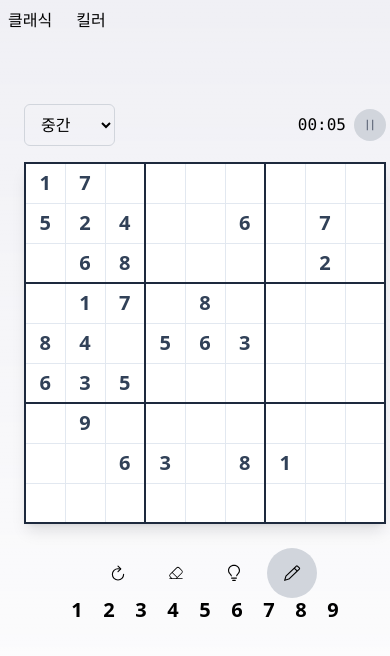
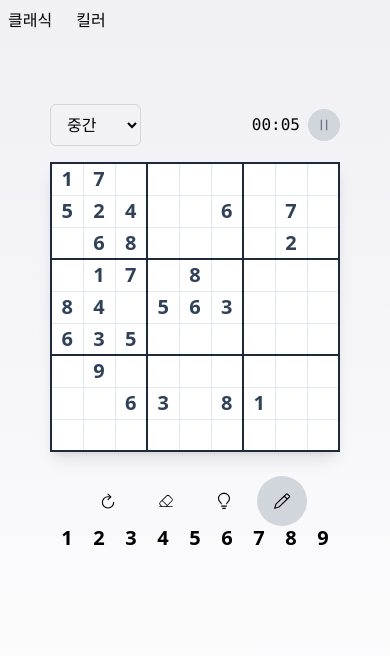
Before and after one commit to KimDanwoo/labs, a Next.js app: page / in a window 390 px wide. Shown: the top 656 px of the page. Built offline with nearby package versions, Linux system fonts and the light colour scheme.

Commit message:
✨ refactor: 스도쿠 셀 관련 유틸리티 함수 제거 및 코드 최적화 - 셀 스타일 관련 로직을 훅으로 통합하고, 불필요한 테스트 코드 정리

```diff
--- a/app/page.tsx
+++ b/app/page.tsx
@@ -12,7 +12,7 @@ const PauseGameOverlay = dynamic(() => import("@widgets/game-overlays/ui/PauseGa
 
 export default function Home() {
   return (
-    <main className="min-w-[400px] min-h-screen flex flex-col gap-6">
+    <main className="min-w-[380px] min-h-screen flex flex-col gap-6">
       <GameModeSelector />
 
       <div className="mx-auto p-6  rounded-lg flex flex-col lg:flex-row">
@@ -27,7 +27,7 @@ export default function Home() {
             <SudokuBoard />
           </div>
         </div>
-        <div className="lg:max-w-[400px]">
+        <div className="lg:max-w-[380px]">
           <Controls />
 
           <SelectNumber />
--- a/src/entities/cell/model/utils.ts
+++ b/src/entities/cell/model/cellStyle.ts
@@ -54,8 +54,8 @@ export function buildCellClassName(
 ) {
   const baseClasses = [
     "relative",
-    "min-w-10 min-h-10",
-    "w-10 h-10",
+    "min-w-8 min-h-8",
+    "w-8 h-8",
     "md:w-12 md:h-12",
     "lg:w-14 lg:h-14",
     "border border-slate-200",
--- a/src/features/game-board/model/hooks/index.ts
+++ b/src/features/game-board/model/hooks/index.ts
@@ -1 +1,2 @@
+export * from "./useCell";
 export * from "./useKillerCage";
--- /dev/null
+++ b/src/features/game-board/model/hooks/useCell.tsx
@@ -0,0 +1,115 @@
+import { buildCellClassName, getCellBorderStyles, getCellHighlightStyles } from "@entities/cell/model/cellStyle";
+import { CellProps } from "@entities/cell/model/types";
+import { useSudokuStore } from "@features/game-controls/model/stores";
+import { KeyboardEvent, useCallback, useMemo } from "react";
+
+export const useCell = ({ cell, row, col, onSelect }: CellProps) => {
+  const highlightedCells = useSudokuStore((state) => state.highlightedCells);
+  const gameMode = useSudokuStore((state) => state.gameMode);
+  const isNoteMode = useSudokuStore((state) => state.isNoteMode);
+  const timerActive = useSudokuStore((state) => state.timerActive);
+
+  const cellKey = `${row}-${col}`;
+  const highlight = highlightedCells[cellKey] || {
+    selected: false,
+    related: false,
+    sameValue: false,
+  };
+
+  // 메모화된 스타일 계산
+  const borderStyles = useMemo(() => getCellBorderStyles(row, col), [row, col]);
+  const highlightStyles = useMemo(
+    () => getCellHighlightStyles(highlight, cell.isConflict),
+    [highlight, cell.isConflict],
+  );
+  const className = useMemo(
+    () => buildCellClassName(highlightStyles, borderStyles, cell.isInitial),
+    [highlightStyles, borderStyles, cell.isInitial],
+  );
+
+  // 접근성을 위한 ARIA 레이블 생성
+  const ariaLabel = useMemo(() => {
+    const position = `${row + 1}행 ${col + 1}열`;
+    const value = cell.value ? `값 ${cell.value}` : "빈 칸";
+    const status = cell.isInitial ? "초기값" : "입력 가능";
+    const conflict = cell.isConflict ? "충돌" : "";
+    const notes = cell.notes.length > 0 ? `노트: ${cell.notes.join(", ")}` : "";
+
+    return [position, value, status, conflict, notes].filter(Boolean).join(", ");
+  }, [row, col, cell.value, cell.isInitial, cell.isConflict, cell.notes]);
+
+  // 접근성을 위한 역할 및 상태 설명
+  const ariaDescription = useMemo(() => {
+    const mode = isNoteMode ? "노트 모드" : "입력 모드";
+    const gameType = gameMode === "killer" ? "킬러 스도쿠" : "클래식 스도쿠";
+    return `${gameType}, ${mode}`;
+  }, [isNoteMode, gameMode]);
+
+  // 클릭 핸들러 최적화
+  const handleClick = useCallback(() => {
+    if (timerActive) {
+      onSelect(row, col);
+    }
+  }, [onSelect, row, col, timerActive]);
+
+  // 키보드 접근성 핸들러
+  const handleKeyDown = useCallback(
+    (event: KeyboardEvent<HTMLTableCellElement>) => {
+      if (!timerActive) return;
+
+      // Enter 또는 Space키로 셀 선택
+      if (event.key === "Enter" || event.key === " ") {
+        event.preventDefault();
+        onSelect(row, col);
+      }
+
+      // 숫자 입력 직접 처리
+      if (/^[1-9]$/.test(event.key)) {
+        event.preventDefault();
+        onSelect(row, col);
+        // 키 입력을 스토어로 전달 (선택 후 입력)
+        setTimeout(() => {
+          const store = useSudokuStore.getState();
+          store.handleKeyInput(event.key);
+        }, 0);
+      }
+
+      // 삭제 키 처리
+      if (event.key === "Backspace" || event.key === "Delete") {
+        event.preventDefault();
+        onSelect(row, col);
+        setTimeout(() => {
+          const store = useSudokuStore.getState();
+          store.handleKeyInput(event.key);
+        }, 0);
+      }
+    },
+    [timerActive, onSelect, row, col],
+  );
+
+  // 포커스 가능한 요소로 만들기 위한 tabIndex 설정
+  const tabIndex = useMemo(() => {
+    if (!timerActive) return -1;
+    // 첫 번째 셀만 기본 포커스 가능, 나머지는 프로그래밍적 포커스만
+    return row === 0 && col === 0 ? 0 : -1;
+  }, [row, col, timerActive]);
+
+  // 셀 상태에 따른 추가 클래스
+  const stateClasses = useMemo(() => {
+    const classes = [];
+    if (!timerActive) classes.push("opacity-60");
+    if (cell.isSelected) classes.push("ring-2 ring-blue-500");
+    if (cell.isConflict) classes.push("animate-pulse");
+    return classes.join(" ");
+  }, [timerActive, cell.isSelected, cell.isConflict]);
+
+  return {
+    className,
+    ariaLabel,
+    ariaDescription,
+    handleClick,
+    handleKeyDown,
+    tabIndex,
+    stateClasses,
+  };
+};
--- a/src/features/game-board/ui/Cell.tsx
+++ b/src/features/game-board/ui/Cell.tsx
@@ -1,111 +1,18 @@
 "use client";
 
 import { CellProps } from "@entities/cell/model/types";
-import { buildCellClassName, getCellBorderStyles, getCellHighlightStyles } from "@entities/cell/model/utils";
 import { CellNotes } from "@entities/cell/ui/CellNotes";
 import { CellValue } from "@entities/cell/ui/CellValue";
-import { useSudokuStore } from "@features/game-controls/model/stores";
-import { FC, KeyboardEvent, memo, useCallback, useMemo } from "react";
+import { useCell } from "@features/game-board/model/hooks";
+import { FC, memo } from "react";
 
 export const SudokuCell: FC<CellProps> = memo(({ cell, row, col, onSelect }) => {
-  const highlightedCells = useSudokuStore((state) => state.highlightedCells);
-  const gameMode = useSudokuStore((state) => state.gameMode);
-  const isNoteMode = useSudokuStore((state) => state.isNoteMode);
-  const timerActive = useSudokuStore((state) => state.timerActive);
-
-  const cellKey = `${row}-${col}`;
-  const highlight = highlightedCells[cellKey] || {
-    selected: false,
-    related: false,
-    sameValue: false,
-  };
-
-  // 메모화된 스타일 계산
-  const borderStyles = useMemo(() => getCellBorderStyles(row, col), [row, col]);
-  const highlightStyles = useMemo(
-    () => getCellHighlightStyles(highlight, cell.isConflict),
-    [highlight, cell.isConflict],
-  );
-  const className = useMemo(
-    () => buildCellClassName(highlightStyles, borderStyles, cell.isInitial),
-    [highlightStyles, borderStyles, cell.isInitial],
-  );
-
-  // 접근성을 위한 ARIA 레이블 생성
-  const ariaLabel = useMemo(() => {
-    const position = `${row + 1}행 ${col + 1}열`;
-    const value = cell.value ? `값 ${cell.value}` : "빈 칸";
-    const status = cell.isInitial ? "초기값" : "입력 가능";
-    const conflict = cell.isConflict ? "충돌" : "";
-    const notes = cell.notes.length > 0 ? `노트: ${cell.notes.join(", ")}` : "";
-
-    return [position, value, status, conflict, notes].filter(Boolean).join(", ");
-  }, [row, col, cell.value, cell.isInitial, cell.isConflict, cell.notes]);
-
-  // 접근성을 위한 역할 및 상태 설명
-  const ariaDescription = useMemo(() => {
-    const mode = isNoteMode ? "노트 모드" : "입력 모드";
-    const gameType = gameMode === "killer" ? "킬러 스도쿠" : "클래식 스도쿠";
-    return `${gameType}, ${mode}`;
-  }, [isNoteMode, gameMode]);
-
-  // 클릭 핸들러 최적화
-  const handleClick = useCallback(() => {
-    if (timerActive) {
-      onSelect(row, col);
-    }
-  }, [onSelect, row, col, timerActive]);
-
-  // 키보드 접근성 핸들러
-  const handleKeyDown = useCallback(
-    (event: KeyboardEvent<HTMLTableCellElement>) => {
-      if (!timerActive) return;
-
-      // Enter 또는 Space키로 셀 선택
-      if (event.key === "Enter" || event.key === " ") {
-        event.preventDefault();
-        onSelect(row, col);
-      }
-
-      // 숫자 입력 직접 처리
-      if (/^[1-9]$/.test(event.key)) {
-        event.preventDefault();
-        onSelect(row, col);
-        // 키 입력을 스토어로 전달 (선택 후 입력)
-        setTimeout(() => {
-          const store = useSudokuStore.getState();
-          store.handleKeyInput(event.key);
-        }, 0);
-      }
-
-      // 삭제 키 처리
-      if (event.key === "Backspace" || event.key === "Delete") {
-        event.preventDefault();
-        onSelect(row, col);
-        setTimeout(() => {
-          const store = useSudokuStore.getState();
-          store.handleKeyInput(event.key);
-        }, 0);
-      }
-    },
-    [timerActive, onSelect, row, col],
-  );
-
-  // 포커스 가능한 요소로 만들기 위한 tabIndex 설정
-  const tabIndex = useMemo(() => {
-    if (!timerActive) return -1;
-    // 첫 번째 셀만 기본 포커스 가능, 나머지는 프로그래밍적 포커스만
-    return row === 0 && col === 0 ? 0 : -1;
-  }, [row, col, timerActive]);
-
-  // 셀 상태에 따른 추가 클래스
-  const stateClasses = useMemo(() => {
-    const classes = [];
-    if (!timerActive) classes.push("opacity-60");
-    if (cell.isSelected) classes.push("ring-2 ring-blue-500");
-    if (cell.isConflict) classes.push("animate-pulse");
-    return classes.join(" ");
-  }, [timerActive, cell.isSelected, cell.isConflict]);
+  const { className, ariaLabel, ariaDescription, handleClick, handleKeyDown, tabIndex, stateClasses } = useCell({
+    cell,
+    row,
+    col,
+    onSelect,
+  });
 
   return (
     <td
--- a/src/test/setup.ts
+++ b/src/test/setup.ts
@@ -1,14 +1,5 @@
 import "@testing-library/jest-dom";
 import { beforeEach, vi } from "vitest";
-
-const localStorageMock = {
-  getItem: vi.fn(),
-  setItem: vi.fn(),
-  removeItem: vi.fn(),
-  clear: vi.fn(),
-};
-
-global.localStorage = localStorageMock as unknown as Storage;
 
 if (!global.structuredClone) {
   global.structuredClone = (obj: unknown) => JSON.parse(JSON.stringify(obj));
```
Also changed, not shown: 1 other file (tests, documents, lock files or other folders).
